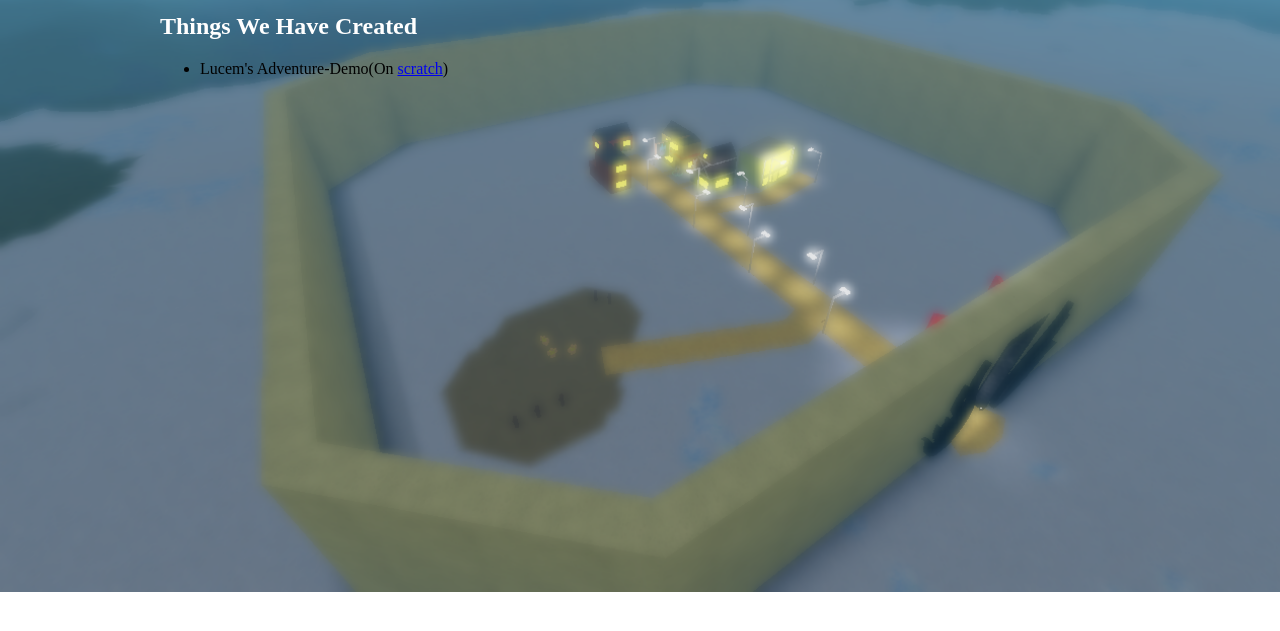
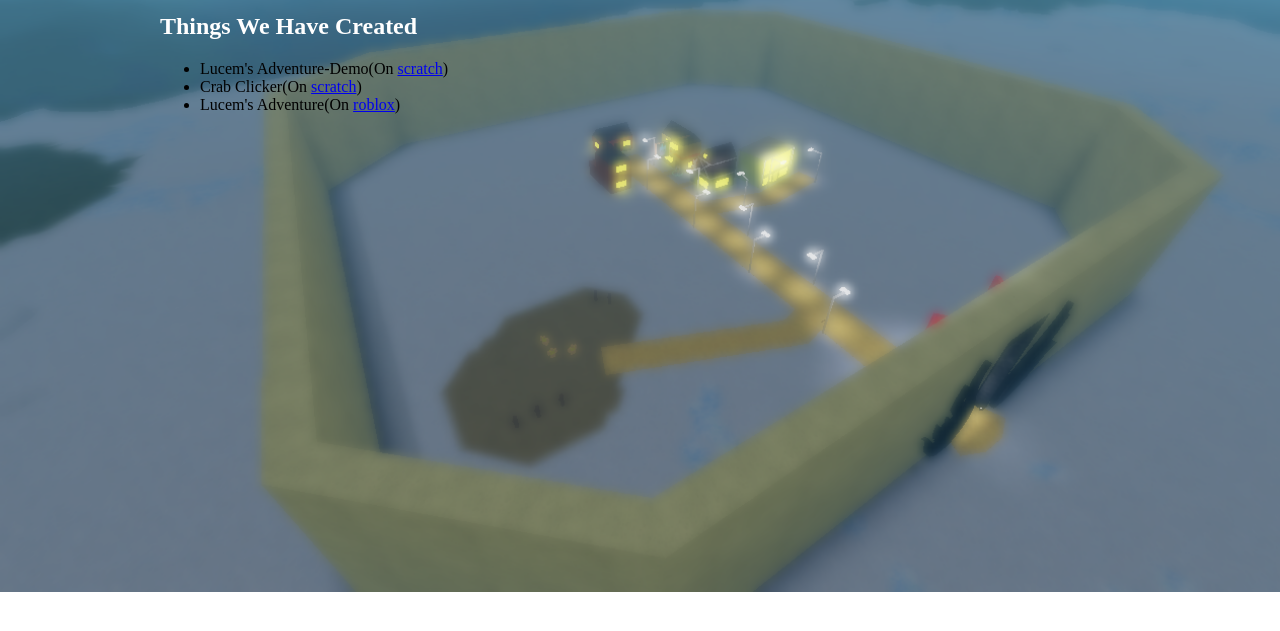
Before and after one commit to ZombieNation07/ZombVisuals, a plain HTML site: page ZombVisuals/apps.html in a window 1280 px wide. Shown: the part 103-734 px from the top of the page. Drawn offline with Linux system fonts and the light colour scheme.

Commit message:
Add files via upload

```diff
--- a/ZombVisuals/apps.html
+++ b/ZombVisuals/apps.html
@@ -52,6 +52,8 @@
     <h2 style="color:white;">Things We Have Created</h2>
     <ul>
 	<li>Lucem's Adventure-Demo(On <a href="https://scratch.mit.edu/projects/693450012/" target="_blank">scratch</a>)</li>
+	<li>Crab Clicker(On <a href="https://scratch.mit.edu/projects/679795181/" target="_blank">scratch</a>)</li>
+	<li>Lucem's Adventure(On <a href="https://www.roblox.com/games/6947497045/" target="_blank">roblox</a>)</li>
     </ul>
   </body>
 </html>
```
